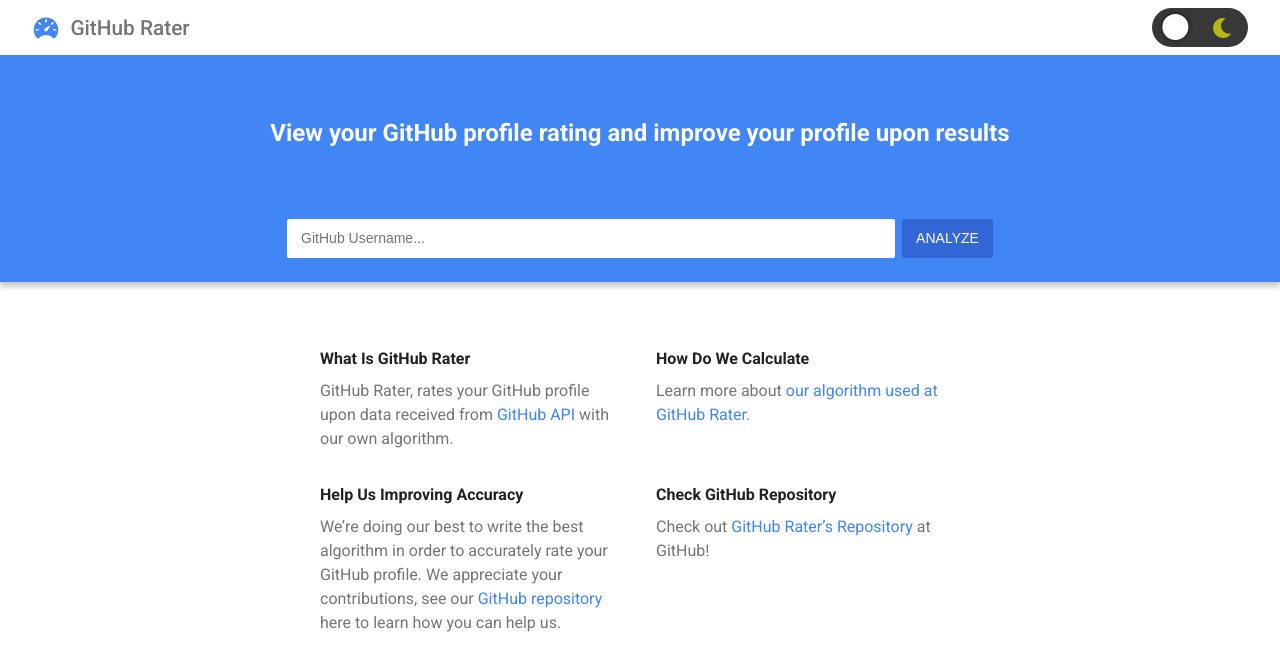
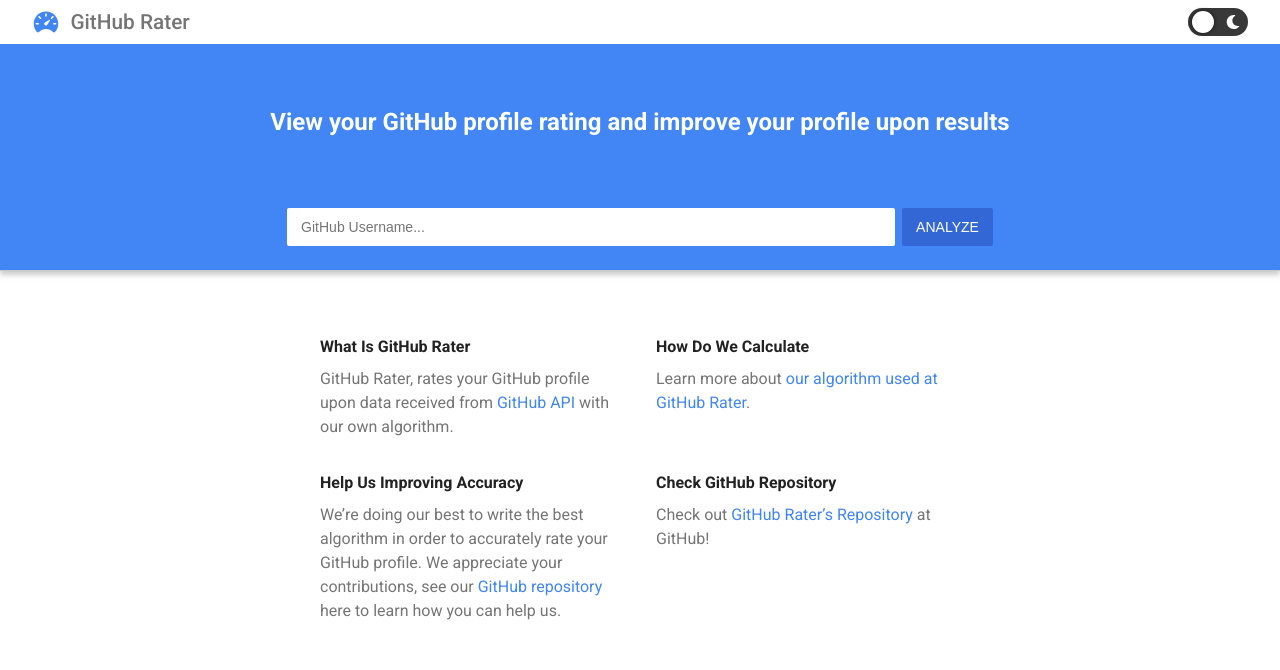
Before and after one commit to AykutSarac/github-rater, a React (Create React App) app: page / in a window 1280 px wide. Shown: the top 670 px of the page. Built offline with nearby package versions, Linux system fonts and the light colour scheme.

Commit message:
ThemeTogler improved

```diff
--- a/src/components/Layout/ThemeToggler.tsx
+++ b/src/components/Layout/ThemeToggler.tsx
@@ -1,10 +1,15 @@
 import React from 'react';
 import { FaMoon, FaSun } from 'react-icons/fa';
 
+enum Theme {
+  Light = 'light',
+  Dark = 'dark',
+}
+
 const ThemeToggler: React.FC = () => {
   const elem = React.useRef<HTMLDivElement | null>(null);
-  const themeData = localStorage.getItem('theme') || 'light';
-  const [theme, setTheme] = React.useState('light');
+  const themeData: string = localStorage.getItem('theme') || Theme.Light;
+  const [theme, setTheme] = React.useState(Theme.Light as string);
 
   React.useEffect(() => {
     setTheme(themeData);
@@ -14,29 +19,29 @@ const ThemeToggler: React.FC = () => {
     document.documentElement.setAttribute('data-theme', theme);
 
     if (elem.current) {
-      if (theme === 'dark') {
-        elem.current.style.transform = 'translate(210%)';
-      } else if (theme === 'light') {
-        elem.current.style.transform = 'translate(40%)';
+      if (theme === Theme.Dark) {
+        elem.current.style.left = '34px';
+        return;
       }
+      elem.current.style.left = '4px';
     }
   }, [theme]);
 
   const onClick = () => {
-    if (theme === 'dark') {
-      localStorage.setItem('theme', 'light');
-      setTheme('light');
-    } else if (theme === 'light') {
-      localStorage.setItem('theme', 'dark');
-      setTheme('dark');
+    if (theme === Theme.Dark) {
+      localStorage.setItem('theme', Theme.Light);
+      setTheme(Theme.Light);
+      return;
     }
+    localStorage.setItem('theme', Theme.Dark);
+    setTheme(Theme.Dark);
   };
 
   return (
     <div className="theme-toggler">
-      <div className="picker" ref={elem} />
-      <FaSun size={20} className="icon" onClick={onClick} />
-      <FaMoon size={20} className="icon" onClick={onClick} />
+      <div role="button" tabIndex={0} aria-label="Switch Theme" onClick={onClick} className="picker" ref={elem} />
+      <FaSun size={14} className="icon sun" onClick={onClick} />
+      <FaMoon size={14} className="icon moon" onClick={onClick} />
     </div>
   );
 };
--- a/src/styles/_theme-toggler.scss
+++ b/src/styles/_theme-toggler.scss
@@ -5,26 +5,40 @@
   gap: 1.5em;
   border-radius: 2em;
   background: #383838;
-  padding: 0.6em 1em;
+  width: 60px;
+  height: 28px;
   position: relative;
 
   .picker {
     position: absolute;
     content: '';
-    width: 26px;
-    height: 26px;
+    width: 22px;
+    height: 22px;
     background: $secondary-1;
     left: 0;
-    top: 0.4em;
-    transform: translate(40%);
+    top: 50%;
+    transform: translateY(-50%);
     border-radius: 1em;
     transition: 0.4s;
     filter: drop-shadow(0 0 2px #121212);
+    z-index: 11;
+    cursor: pointer;
   }
 
   .icon {
-    color: rgba(255, 255, 0, 0.637);
     cursor: pointer;
     -webkit-tap-highlight-color: transparent;
+    box-sizing: content-box;
+    position: absolute;
+    top: 50%;
+    transform: translateY(-50%);
+    &.sun {
+      left: 8px;
+      fill: yellow;
+    }
+    &.moon {
+      right: 8px;
+      fill: #fff;
+    }
   }
 }
```
